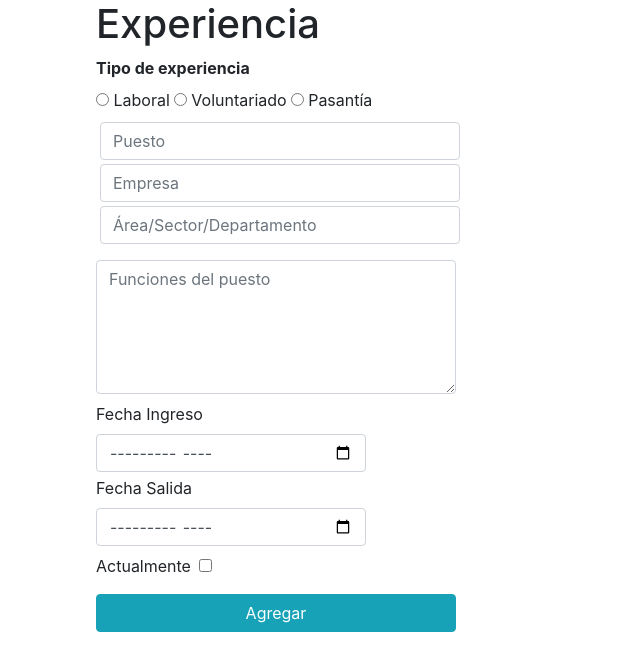
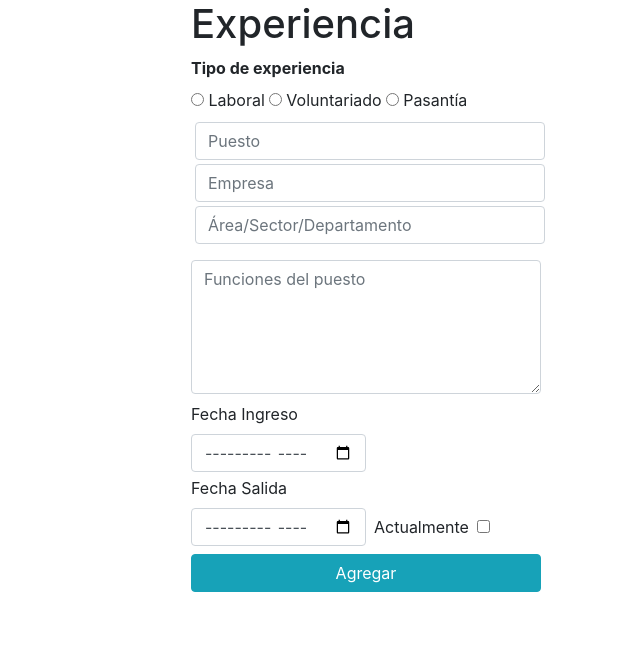
Before and after one commit to rajcespedes/cv, a React (Create React App) app: page / in a window 1280 px wide. Both pictures are taken after typing "Sample", "Sample", "Sample", "Sample", "Sample", "Sample" into the empty fields and a click on the button "Submit". Shown: the top 670 px of the page, without its empty margins (274-914 px from the left). Built offline with nearby package versions, Linux system fonts and the light colour scheme.

Commit message:
Fixing experiencia and educacion forms

```diff
--- a/src/educacion.js
+++ b/src/educacion.js
@@ -545,19 +545,22 @@ export default class Educacion extends Component {
         return(
             <div className='container '>
                 <form onSubmit={this.addEducacion}>
-                <div className='row d-flex justify-content-center'>
-                    <div className='col col-md-6'>
+                <div className="row d-flex justify-content-center">
+                        <div className="col col-md-6">
                         <h1>Educación</h1>
 
                         <label className='d-block'>Tipo de educación</label>
-                        <select className='col-8 form-control' onChange={this.onChangeEducacion} required>
+                        {this.state.educacion.map( e => <p>{e}</p>)}
+                        <select className='form-control' onChange={this.onChangeEducacion} required>
+
                             <option
                             value=''
                             key={this.state.educacion[0]}
                              selected={this.state.selectValue === '' ? 'selected': ''}>
                                 {this.state.educacion[0]}
                             </option>
-                            <option value={this.state.educacion[1]} key={this.state.educacion[1]}
+                            <option
+                            value={this.state.educacion[1]} key={this.state.educacion[1]}
                             selected={this.state.selectValue === 'Formal' ? 'selected': ''}>
                                 {this.state.educacion[1]}
                             </option>
@@ -631,7 +634,7 @@ export default class Educacion extends Component {
 
                         <input className="col-8 btn btn-info" type="submit" value="Agregar"/>
 
-                </div>
+                 </div>
                 </div>
                 <div className='row'>
                     <div className='col'>
--- a/src/experiencia.js
+++ b/src/experiencia.js
@@ -295,14 +295,12 @@ export default class Experiencia extends Component {
     // }
     }
 
-
-
     render() {
         return(
-            <div className='container '>
+            <div className='container'>
                 <form onSubmit={this.onSubmit}>
-                    <div className="row justify-content-center">
-                        <div className="col col-md-6 m-0">
+                    <div className="row d-flex justify-content-center">
+                        <div className="col col-md-4">
                             <h1>Experiencia</h1>
 
                             <label className="font-weight-bold">Tipo de experiencia</label>
@@ -328,28 +326,29 @@ export default class Experiencia extends Component {
                             {/* <br/> */}
 
                             <input placeholder='Puesto' value={this.state.puesto}
-                            className="ml-1 mb-1 d-block col-md-8 form-control"
+                            className="ml-1 mb-1 d-block form-control"
                             name='puesto' type="text"
                             onChange={this.onChangePuesto} required/>
 
-                            <input className="ml-1 mb-1 d-block col-md-8 form-control"
+                            <input className="ml-1 mb-1 d-block form-control"
                             value={this.state.empresa}
                             placeholder="Empresa" type="text" name="empresa"
                             onChange={this.onChangeEmpresa} required/>
 
-                            <input className="ml-1 mb-3 d-block col-md-8 form-control"
+                            <input className="ml-1 mb-3 d-block form-control"
                             type="text" value={this.state.area}
                             placeholder='Área/Sector/Departamento'
                             onChange={this.onChangeArea} name="area" required/>
 
                             <textarea rows="5" onChange={this.onChangeFunciones}
-                            className="form-control col-md-8 mb-2"
+                            className="form-control mb-2"
                             value={this.state.algo}
                             placeholder="Funciones del puesto"
                             name="funciones"></textarea>
 
                             <label className='d-block'>Fecha Ingreso</label>
-                            <input className="mb-1 col-md-6 form-control d-inline" type="month"
+                            <input className="mb-1 col-md-6 form-control d-inline"
+                            type="month"
                             onChange={this.onChangeFechaIngreso}
                             value={this.state.fechaIngreso}
                             required/>
@@ -357,13 +356,14 @@ export default class Experiencia extends Component {
                             <br/>
 
                             <label className='d-block'>Fecha Salida</label>
-                            <input className="mr-2 mb-2 col-md-6 form-control d-inline" type="month"
+                            <input className="mr-2 mb-2 col-md-6 form-control d-inline"
+                            type="month"
                             onChange={this.onChangeFechaSalida}
                             value={this.state.fechaSalida}
                             disabled={!this.state.checked}
                             required/>
 
-                            <div className='d-block mb-2'>
+                            {/* <div className='d-block mb-2'> */}
                             <label
                             // className='d-block'
                             >Actualmente</label>
@@ -371,12 +371,14 @@ export default class Experiencia extends Component {
                              className='ml-2'
                             onChange={this.onChangeActualmente}
                             checked={!this.state.checked}/>
-                            </div>
+                            <br/>
+                            {/* </div> */}
                         {/* </div>    */}
                     {/* </div> */}
                     {/* <div className="row"> */}
                         {/* <div className="col d-flex justify-content-end"> */}
-                            <input type="submit" value="Agregar" className="btn btn-info col col-md-8" />
+                            <input type="submit" value="Agregar"
+                            className="btn btn-info col" />
                         </div>
                     </div>
                 </form>
```
Also changed, not shown: src/demograficos.js (+1 -29 lines).
